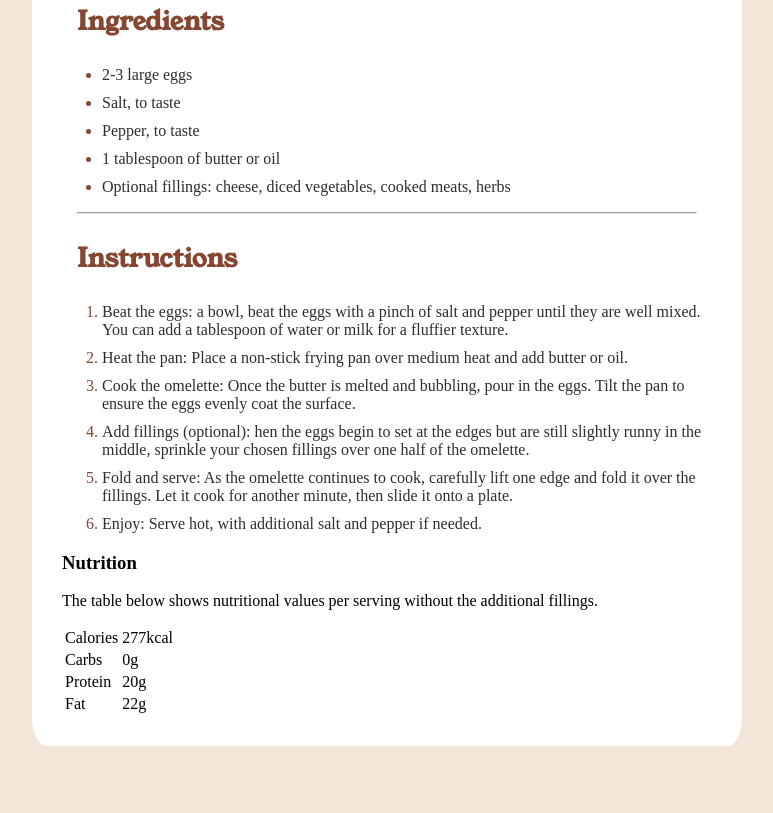
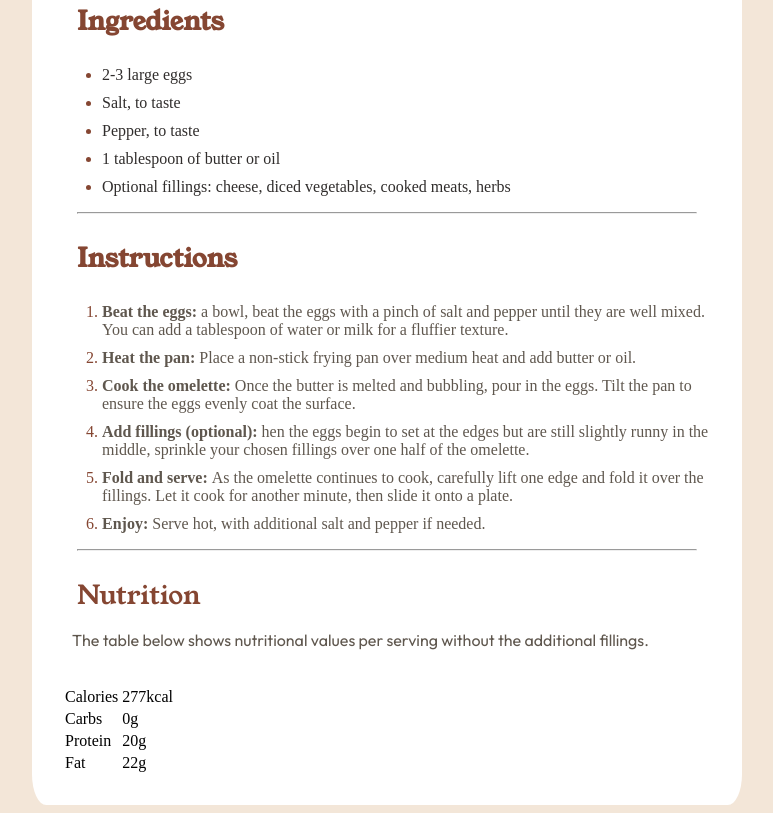
Before and after one commit to swidtech/recipe-page, a plain HTML site: page index.html in a window 1280 px wide. Shown: the part 737-1550 px from the top of the page, without its empty margins (253-1026 px from the left). Before the commit the page ends 1491 px from the top, so only its background shows below. Drawn offline with Linux system fonts and the light colour scheme.

```diff
--- a/index.html
+++ b/index.html
@@ -63,29 +63,31 @@
       <h3>Instructions</h3>
       <ol>
         <li>
-          <span>Beat the eggs:</span> <span>a bowl, beat the eggs with a pinch of salt and pepper until they are well mixed.
+          <span class="topic">Beat the eggs:</span> <span>a bowl, beat the eggs with a pinch of salt and pepper until they are well mixed.
             You can add a tablespoon of water or milk for a fluffier texture.</span>
         </li>
         <li>
-          <span>Heat the pan:</span> <span>Place a non-stick frying pan over medium heat and add butter or oil.</span>
+          <span class="topic">Heat the pan:</span> <span>Place a non-stick frying pan over medium heat and add butter or oil.</span>
         </li>
         <li>
-          <span>Cook the omelette:</span> <span>Once the butter is melted and bubbling, pour in the eggs. Tilt the pan to ensure
+          <span class="topic">Cook the omelette:</span> <span>Once the butter is melted and bubbling, pour in the eggs. Tilt the pan to ensure
             the eggs evenly coat the surface.</span>
         </li>
         <li>
-          <span>Add fillings (optional):</span> <span>hen the eggs begin to set at the edges but are still slightly runny in the
+          <span class="topic">Add fillings (optional):</span> <span>hen the eggs begin to set at the edges but are still slightly runny in the
             middle, sprinkle your chosen fillings over one half of the omelette.</span>
         </li>
         <li>
-          <span>Fold and serve:</span> <span>As the omelette continues to cook, carefully lift one edge and fold it over the
+          <span class="topic">Fold and serve:</span> <span>As the omelette continues to cook, carefully lift one edge and fold it over the
             fillings. Let it cook for another minute, then slide it onto a plate.</span>
         </li>
         <li>
-          <span>Enjoy:</span> <span>Serve hot, with additional salt and pepper if needed.</span>
+          <span class="topic">Enjoy:</span> <span>Serve hot, with additional salt and pepper if needed.</span>
         </li>
       </ol>
     </div>
+
+    <hr class="line">
 
     <div class="fifth-content">
       <h3>Nutrition</h3>
--- a/style.css
+++ b/style.css
@@ -73,7 +73,6 @@ body {
     color: var(--WengeBrown);
     font-weight: 300;
     padding-top: 5px;
-
 }
 
 .second-content span.first {
@@ -124,10 +123,38 @@ body {
 }
 
 .fourth-content span {
-    color: var(--DarkCharcoal);
+    color: var(--WengeBrown);
     text-indent: 5em;
+    font-weight: 200;
+    padding-top: 5px;
 }
 
+.fourth-content span.topic {
+  font-weight: 700;
+}
+
+/* Fifth Div Start Here */
+
+.fifth-content h3 {
+    color: var(--Nutmeg);
+    font-family: "Young Serif", serif;
+    font-size: 26px;
+    margin-bottom: 5px;
+    margin-left: 15px;
+    font-weight: 400;
+}
+
+.fifth-content p {
+    font-size: 16px;
+    font-family: "Outfit", sans-serif;
+    color: var(--WengeBrown);
+    margin-bottom: 35px;
+    padding-left: 10px;
+}
+
+.fifth-content table {
+
+}
 
 
 /*
```
